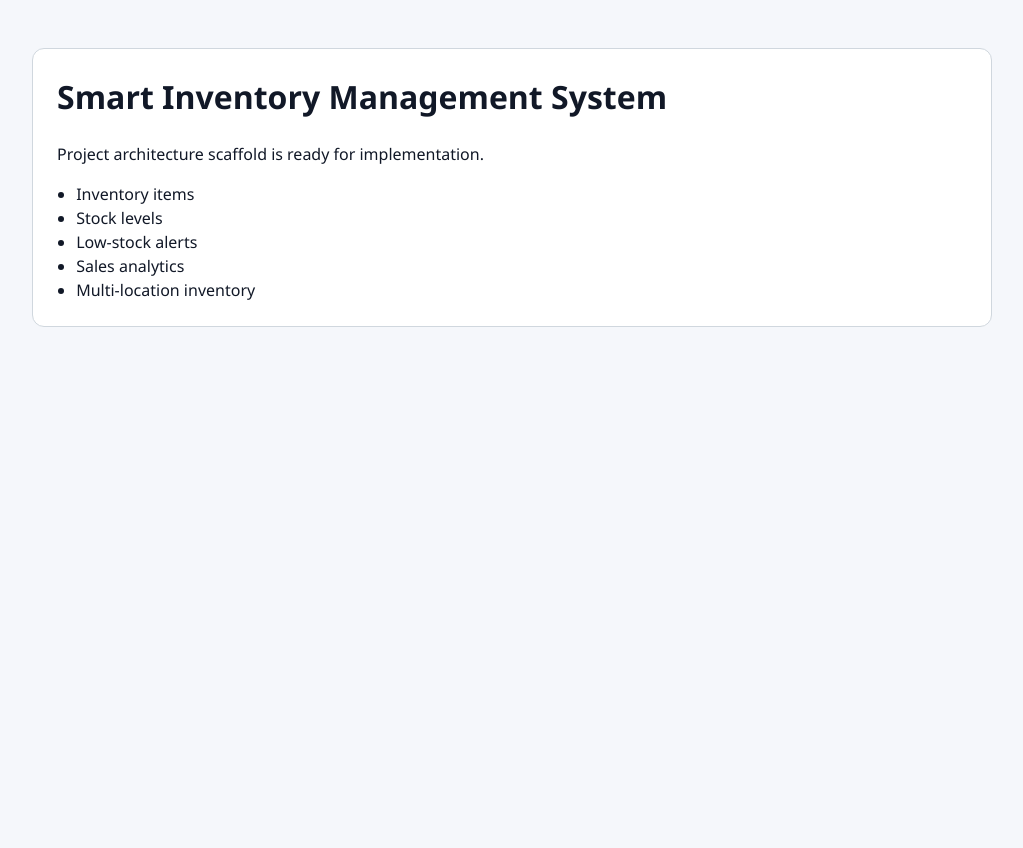
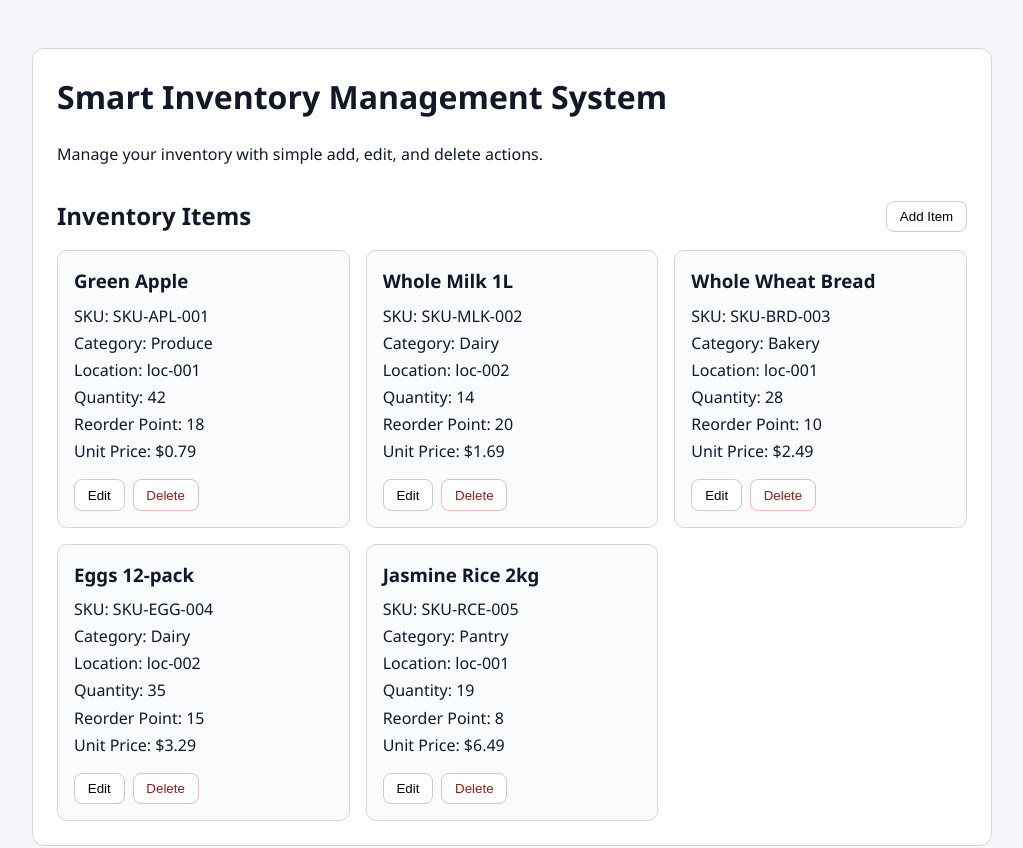
Before and after one commit to pgowin/Smart-Inventory-Management-System, a React (Vite) app in the folder System-Inventory-Management-System/: page / in a window 1280 px wide. Shown: the whole page, without its empty margins (128-1151 px from the left). Built offline with nearby package versions, Linux system fonts and the light colour scheme.

Commit message:
Prompt 4: Created inventory Item CRUD

```diff
--- a/System-Inventory-Management-System/src/App.css
+++ b/System-Inventory-Management-System/src/App.css
@@ -11,7 +11,63 @@
   margin-top: 0;
 }
 
-.app-shell ul {
-  margin: 1rem 0 0;
-  padding-left: 1.2rem;
+.inventory-items {
+  margin-top: 2rem;
 }
+
+.inventory-items__header {
+  display: flex;
+  align-items: center;
+  justify-content: space-between;
+  gap: 1rem;
+  margin-bottom: 1rem;
+}
+
+.inventory-items__header h2 {
+  margin: 0;
+}
+
+.inventory-items__list {
+  display: grid;
+  grid-template-columns: repeat(auto-fit, minmax(220px, 1fr));
+  gap: 1rem;
+}
+
+.inventory-item-card {
+  border: 1px solid #d0d7de;
+  border-radius: 10px;
+  padding: 1rem;
+  background: #f9fbfd;
+}
+
+.inventory-item-card h3 {
+  margin-top: 0;
+  margin-bottom: 0.5rem;
+}
+
+.inventory-item-card p {
+  margin: 0.2rem 0;
+}
+
+.inventory-item-card__actions {
+  display: flex;
+  gap: 0.5rem;
+  margin-top: 1rem;
+}
+
+button {
+  border: 1px solid #c5ced8;
+  background: #ffffff;
+  border-radius: 8px;
+  padding: 0.45rem 0.8rem;
+  cursor: pointer;
+}
+
+button:hover {
+  background: #f1f4f7;
+}
+
+button.danger {
+  border-color: #f2b8b5;
+  color: #8e1f19;
+}
--- a/System-Inventory-Management-System/src/App.tsx
+++ b/System-Inventory-Management-System/src/App.tsx
@@ -1,17 +1,12 @@
 import './App.css'
+import { InventoryItemsView } from './features/inventory-items/components/InventoryItemsView'
 
 function App() {
   return (
     <main className="app-shell">
       <h1>Smart Inventory Management System</h1>
-      <p>Project architecture scaffold is ready for implementation.</p>
-      <ul>
-        <li>Inventory items</li>
-        <li>Stock levels</li>
-        <li>Low-stock alerts</li>
-        <li>Sales analytics</li>
-        <li>Multi-location inventory</li>
-      </ul>
+      <p>Manage your inventory with simple add, edit, and delete actions.</p>
+      <InventoryItemsView />
     </main>
   )
 }
--- a/System-Inventory-Management-System/src/data/mock/inventory-items.json
+++ b/System-Inventory-Management-System/src/data/mock/inventory-items.json
@@ -20,5 +20,38 @@
     "reorderPoint": 20,
     "unitPrice": 1.69,
     "updatedAt": "2026-04-07T09:20:00Z"
+  },
+  {
+    "id": "item-1003",
+    "sku": "SKU-BRD-003",
+    "name": "Whole Wheat Bread",
+    "category": "Bakery",
+    "locationId": "loc-001",
+    "quantity": 28,
+    "reorderPoint": 10,
+    "unitPrice": 2.49,
+    "updatedAt": "2026-04-07T09:22:00Z"
+  },
+  {
+    "id": "item-1004",
+    "sku": "SKU-EGG-004",
+    "name": "Eggs 12-pack",
+    "category": "Dairy",
+    "locationId": "loc-002",
+    "quantity": 35,
+    "reorderPoint": 15,
+    "unitPrice": 3.29,
+    "updatedAt": "2026-04-07T09:25:00Z"
+  },
+  {
+    "id": "item-1005",
+    "sku": "SKU-RCE-005",
+    "name": "Jasmine Rice 2kg",
+    "category": "Pantry",
+    "locationId": "loc-001",
+    "quantity": 19,
+    "reorderPoint": 8,
+    "unitPrice": 6.49,
+    "updatedAt": "2026-04-07T09:28:00Z"
   }
 ]
--- a/System-Inventory-Management-System/src/features/inventory-items/components/InventoryItemsView.tsx
+++ b/System-Inventory-Management-System/src/features/inventory-items/components/InventoryItemsView.tsx
@@ -1,4 +1,137 @@
-// Inventory items view scaffold.
+import { useInventoryItems } from '../hooks/useInventoryItems'
+import type { InventoryItem, InventoryItemInput } from '../types'
+
+function promptText(label: string, currentValue = '') {
+  const value = window.prompt(label, currentValue)
+  if (value === null) {
+    return null
+  }
+
+  const trimmed = value.trim()
+  if (!trimmed) {
+    window.alert(`${label} is required.`)
+    return null
+  }
+
+  return trimmed
+}
+
+function promptNumber(label: string, currentValue: number) {
+  const value = window.prompt(label, String(currentValue))
+  if (value === null) {
+    return null
+  }
+
+  const numeric = Number(value)
+  if (Number.isNaN(numeric) || numeric < 0) {
+    window.alert(`${label} must be a valid number.`)
+    return null
+  }
+
+  return numeric
+}
+
+function promptItemFields(seed?: InventoryItem): InventoryItemInput | null {
+  const sku = promptText('SKU', seed?.sku ?? '')
+  if (!sku) return null
+
+  const name = promptText('Item name', seed?.name ?? '')
+  if (!name) return null
+
+  const category = promptText('Category', seed?.category ?? '')
+  if (!category) return null
+
+  const locationId = promptText(
+    'Location ID (example: loc-001)',
+    seed?.locationId ?? 'loc-001',
+  )
+  if (!locationId) return null
+
+  const quantity = promptNumber('Quantity', seed?.quantity ?? 0)
+  if (quantity === null) return null
+
+  const reorderPoint = promptNumber('Reorder point', seed?.reorderPoint ?? 0)
+  if (reorderPoint === null) return null
+
+  const unitPrice = promptNumber('Unit price', seed?.unitPrice ?? 0)
+  if (unitPrice === null) return null
+
+  return {
+    sku,
+    name,
+    category,
+    locationId,
+    quantity,
+    reorderPoint,
+    unitPrice,
+  }
+}
+
 export function InventoryItemsView() {
-  return null
+  const { items, addItem, editItem, deleteItem } = useInventoryItems()
+
+  const handleAddItem = () => {
+    const newItemInput = promptItemFields()
+    if (!newItemInput) {
+      return
+    }
+
+    addItem(newItemInput)
+  }
+
+  const handleEditItem = (item: InventoryItem) => {
+    const editInput = promptItemFields(item)
+    if (!editInput) {
+      return
+    }
+
+    editItem(item.id, editInput)
+  }
+
+  const handleDeleteItem = (id: string, name: string) => {
+    const confirmed = window.confirm(`Delete ${name}?`)
+    if (!confirmed) {
+      return
+    }
+
+    deleteItem(id)
+  }
+
+  return (
+    <section className="inventory-items">
+      <div className="inventory-items__header">
+        <h2>Inventory Items</h2>
+        <button type="button" onClick={handleAddItem}>
+          Add Item
+        </button>
+      </div>
+
+      <div className="inventory-items__list">
+        {items.map((item) => (
+          <article className="inventory-item-card" key={item.id}>
+            <h3>{item.name}</h3>
+            <p>SKU: {item.sku}</p>
+            <p>Category: {item.category}</p>
+            <p>Location: {item.locationId}</p>
+            <p>Quantity: {item.quantity}</p>
+            <p>Reorder Point: {item.reorderPoint}</p>
+            <p>Unit Price: ${item.unitPrice.toFixed(2)}</p>
+
+            <div className="inventory-item-card__actions">
+              <button type="button" onClick={() => handleEditItem(item)}>
+                Edit
+              </button>
+              <button
+                type="button"
+                className="danger"
+                onClick={() => handleDeleteItem(item.id, item.name)}
+              >
+                Delete
+              </button>
+            </div>
+          </article>
+        ))}
+      </div>
+    </section>
+  )
 }
--- a/System-Inventory-Management-System/src/features/inventory-items/hooks/useInventoryItems.ts
+++ b/System-Inventory-Management-System/src/features/inventory-items/hooks/useInventoryItems.ts
@@ -1,4 +1,57 @@
-// Inventory items state management scaffold.
+import { useEffect, useState } from 'react'
+import { localCacheKeys } from '../../../shared/utils/localCache'
+import { inventoryItemsService } from '../services/inventoryItemsService'
+import type { InventoryItem, InventoryItemInput } from '../types'
+
+function loadItemsFromCache(): InventoryItem[] | null {
+  const raw = localStorage.getItem(localCacheKeys.inventoryItems)
+  if (!raw) {
+    return null
+  }
+
+  try {
+    const parsed = JSON.parse(raw) as InventoryItem[]
+    return parsed
+  } catch {
+    return null
+  }
+}
+
 export function useInventoryItems() {
-  return null
+  const [items, setItems] = useState<InventoryItem[]>(() => {
+    const cachedItems = loadItemsFromCache()
+    if (cachedItems) {
+      return cachedItems
+    }
+
+    return inventoryItemsService.getInitialItems()
+  })
+
+  useEffect(() => {
+    localStorage.setItem(localCacheKeys.inventoryItems, JSON.stringify(items))
+  }, [items])
+
+  const addItem = (input: InventoryItemInput) => {
+    const newItem = inventoryItemsService.createItem(input)
+    setItems((current) => [newItem, ...current])
+  }
+
+  const editItem = (id: string, input: InventoryItemInput) => {
+    setItems((current) =>
+      current.map((item) =>
+        item.id === id ? inventoryItemsService.updateItem(item, input) : item,
+      ),
+    )
+  }
+
+  const deleteItem = (id: string) => {
+    setItems((current) => current.filter((item) => item.id !== id))
+  }
+
+  return {
+    items,
+    addItem,
+    editItem,
+    deleteItem,
+  }
 }
--- a/System-Inventory-Management-System/src/features/inventory-items/services/inventoryItemsService.ts
+++ b/System-Inventory-Management-System/src/features/inventory-items/services/inventoryItemsService.ts
@@ -1,2 +1,28 @@
-// Inventory items service scaffold.
-export const inventoryItemsService = {}
+import type { InventoryItem, InventoryItemInput } from '../types'
+import initialInventoryItems from '../../../data/mock/inventory-items.json'
+
+function makeId() {
+	return `item-${Date.now()}`
+}
+
+export const inventoryItemsService = {
+	getInitialItems(): InventoryItem[] {
+		return [...(initialInventoryItems as InventoryItem[])]
+	},
+
+	createItem(input: InventoryItemInput): InventoryItem {
+		return {
+			id: makeId(),
+			...input,
+			updatedAt: new Date().toISOString(),
+		}
+	},
+
+	updateItem(item: InventoryItem, patch: InventoryItemInput): InventoryItem {
+		return {
+			...item,
+			...patch,
+			updatedAt: new Date().toISOString(),
+		}
+	},
+}
```
Also changed, not shown: System-Inventory-Management-System/src/features/inventory-items/types.ts (+10 -0 lines), 1 other file (tests, documents, lock files or other folders).
